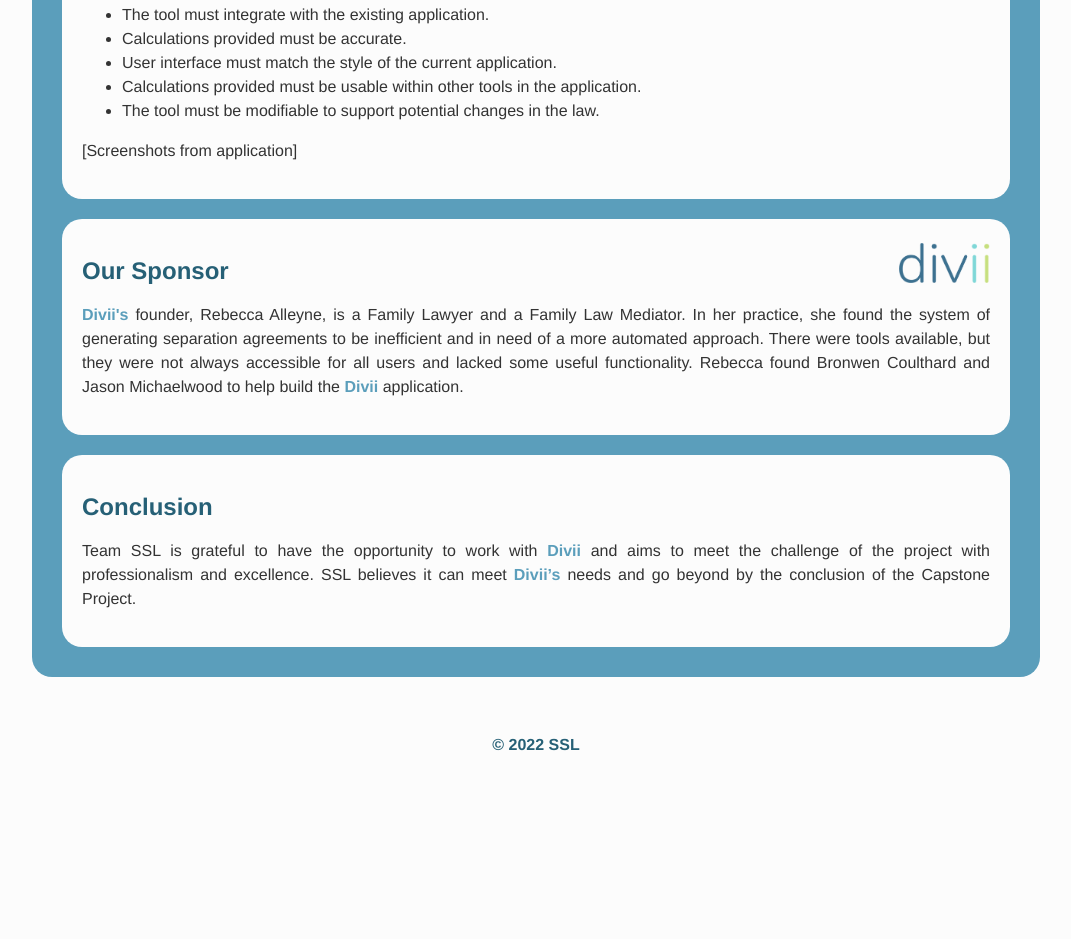
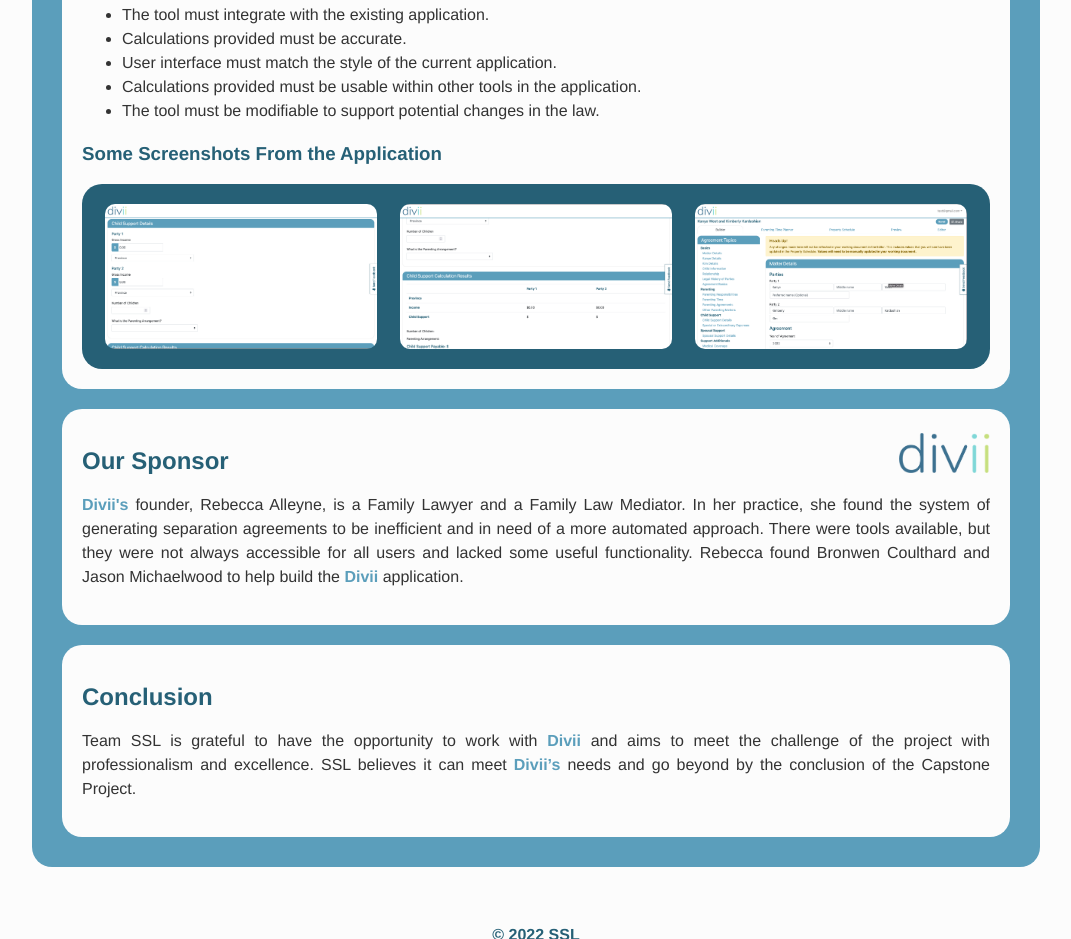
Before and after one commit to scottjonesdev/SSL-Capstone-Web-Brochure, a website: page project.html in a window 1280 px wide. Shown: the part 941-1880 px from the top of the page, without its empty margins (104-1175 px from the left). Before the commit the page ends 1754 px from the top, so only its background shows below. Drawn offline with Linux system fonts and the light colour scheme.

Commit message:
Add app screenshots

```diff
--- a/project.html
+++ b/project.html
@@ -42,7 +42,12 @@
 <li>Calculations provided must be usable within other tools in the application.</li>
 <li>The tool must be modifiable to support potential changes in the law.</li>
 </ul>
-<p>[Screenshots from application]</p></div>
+<h3>Some Screenshots From the Application</h3>
+<div class="screenshots">
+    <img src="images/child-support-1.png" class="screenshot" alt="child support inputs" onclick="window.open(this.src)">
+    <img src="images/child-support-2.png" class="screenshot" alt="child support results" onclick="window.open(this.src)">
+    <img src="images/editor.png" class="screenshot" id="last-screenshot" alt="divii builder page" onclick="window.open(this.src)">
+</div></div>
 <div class="block" markdown="1"><h2>Our Sponsor</h2>
 <p><a href="https://www.divii.ca" target="_blank"><img src="images/divii-logo.png" class="logo-img"></a></p>
 <p><a href="https://www.divii.ca" target="_blank">Divii's</a> founder, Rebecca Alleyne, is a Family Lawyer and a Family Law Mediator. In her practice, she found the system of generating separation agreements to be inefficient and in need of a more automated approach. There were tools available, but they were not always accessible for all users and lacked some useful functionality. Rebecca found Bronwen Coulthard and Jason Michaelwood to help build the <a href="https://www.divii.ca" target="_blank">Divii</a> application.</p></div>
--- a/style.css
+++ b/style.css
@@ -191,6 +191,25 @@
   color: var(--heading-1);
 }
 
+.screenshots {
+  background-color: var(--heading-1);
+  border-radius: 20px;
+  text-align: center;
+}
+.screenshot {
+  margin-top: 20px;
+  border-radius: 10px;
+  max-width: 90%;
+  transition-duration: 1s;
+}
+.screenshot:hover {
+  cursor: pointer;
+  opacity: 0.75;
+}
+#last-screenshot {
+  margin-bottom: 20px;
+}
+
 @media only screen and (min-width: 370px) {
   .landing-block {
     height: 260px;
@@ -287,6 +306,22 @@
   }
 }
 
+@media only screen and (min-width: 1200px) {
+  .landing-block {
+    height: 300px;
+  }
+  .screenshots {
+    display: flex;
+    justify-content: space-evenly;
+  }
+  .screenshot {
+    border-radius: 10px;
+    margin-top: 20px;
+    margin-bottom: 20px;
+    max-width: 30%;
+  }
+}
+
 @media only screen and (min-width: 1550px) {
   html {
     padding-left: 20%;
```
Also changed, not shown: content/project.md (+6 -2 lines), images/child-support-1.png (added), images/child-support-2.png (added), images/editor.png (added).
